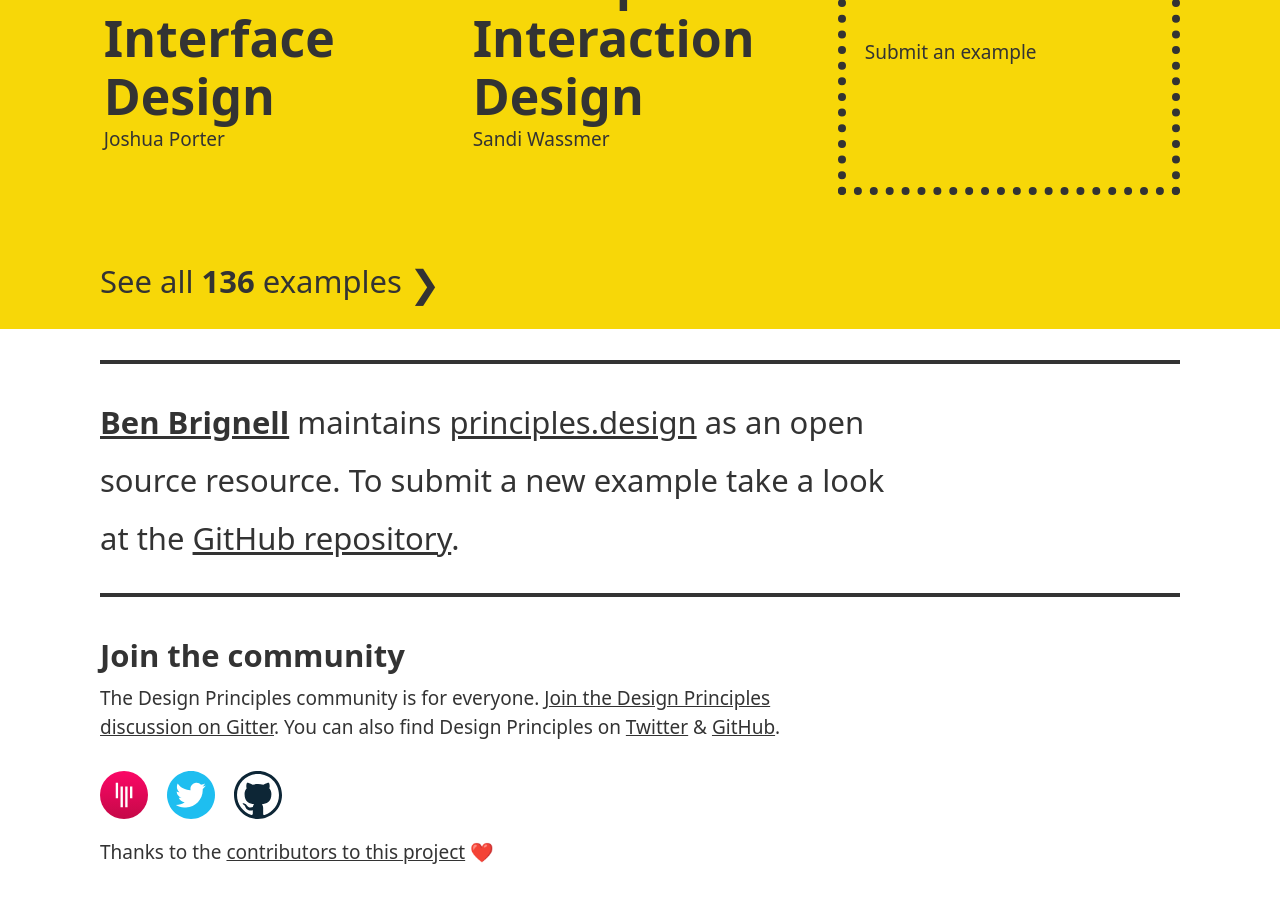
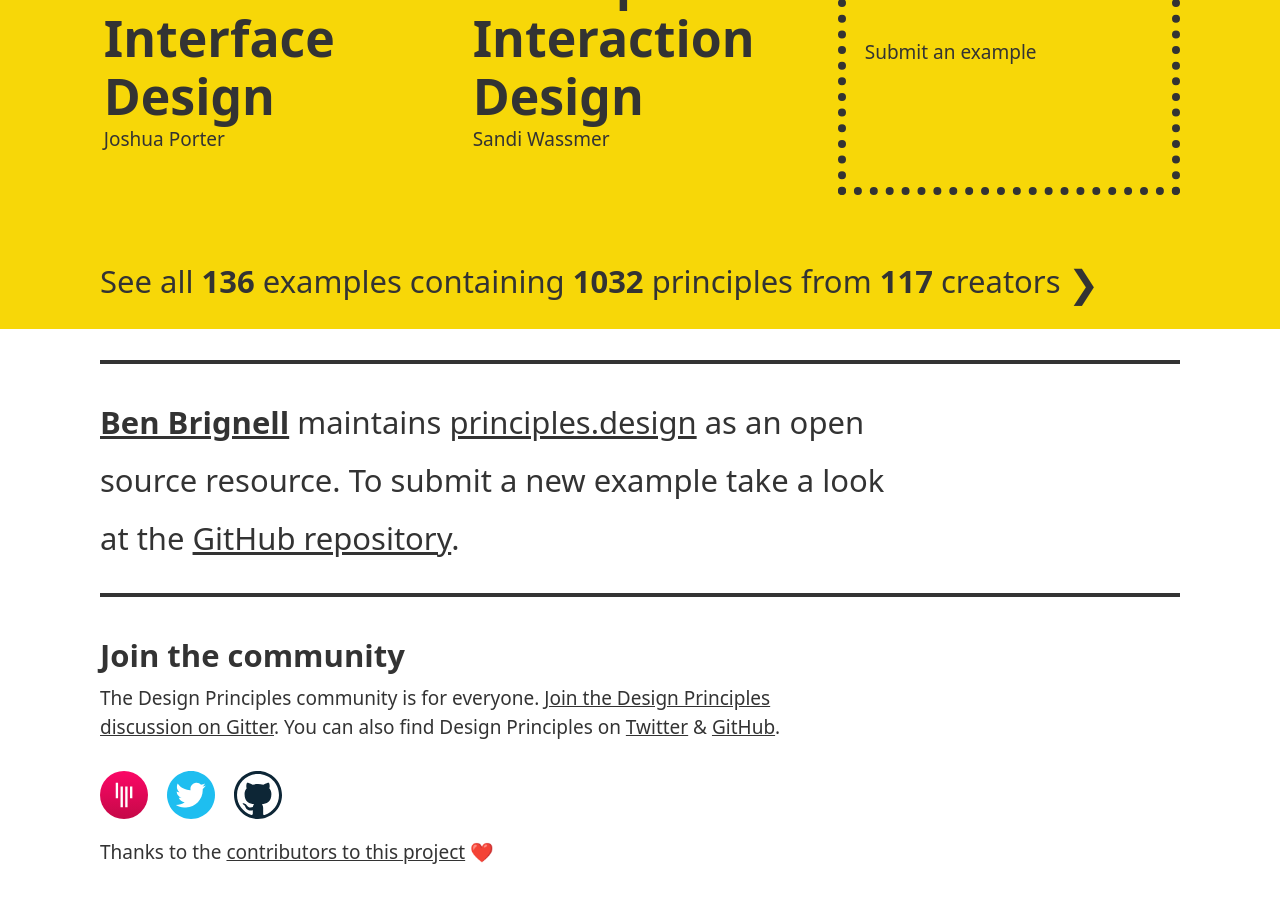
Before and after one commit to benbrignell/principles.design, a Jekyll site: the page built from index.html, in a window 1280 px wide and 900 px high, scrolled down 3119 px. Built offline with Jekyll 4.4.1, drawn with Linux system fonts in a browser that asks for light colours.

Commit message:
Add principles and unique author count to featured block

```diff
--- a/_includes/block-grid-featured.html
+++ b/_includes/block-grid-featured.html
@@ -5,8 +5,9 @@
   {% endfor %}
   {% include block-tile-ghost.html %}
 
-{% for post in site.examples %}
-{% capture post_count %} {{ post_count | plus: 1 }} {% endcapture %}
-{% endfor %}
-<p class="full h3 arrow"><a class="tdn" href="{{site.baseurl}}/examples/">See all <strong>{{ post_count }}</strong> examples</a></p>
+
+  {% assign authors =  site.examples | map: 'author' | uniq %}
+  {% assign principles =  site.examples | map: 'principles' | join: '- principle:'  | split: '- principle:' | uniq %}
+  <p class="full h3 arrow"><a class="tdn" href="{{site.baseurl}}/examples/">See all <strong>{{ site.examples.size }}</strong> examples containing <strong>{{ principles.size }}</strong> principles from <strong>{{ authors.size }}</strong> creators</a></p>
+
 </div>
```
